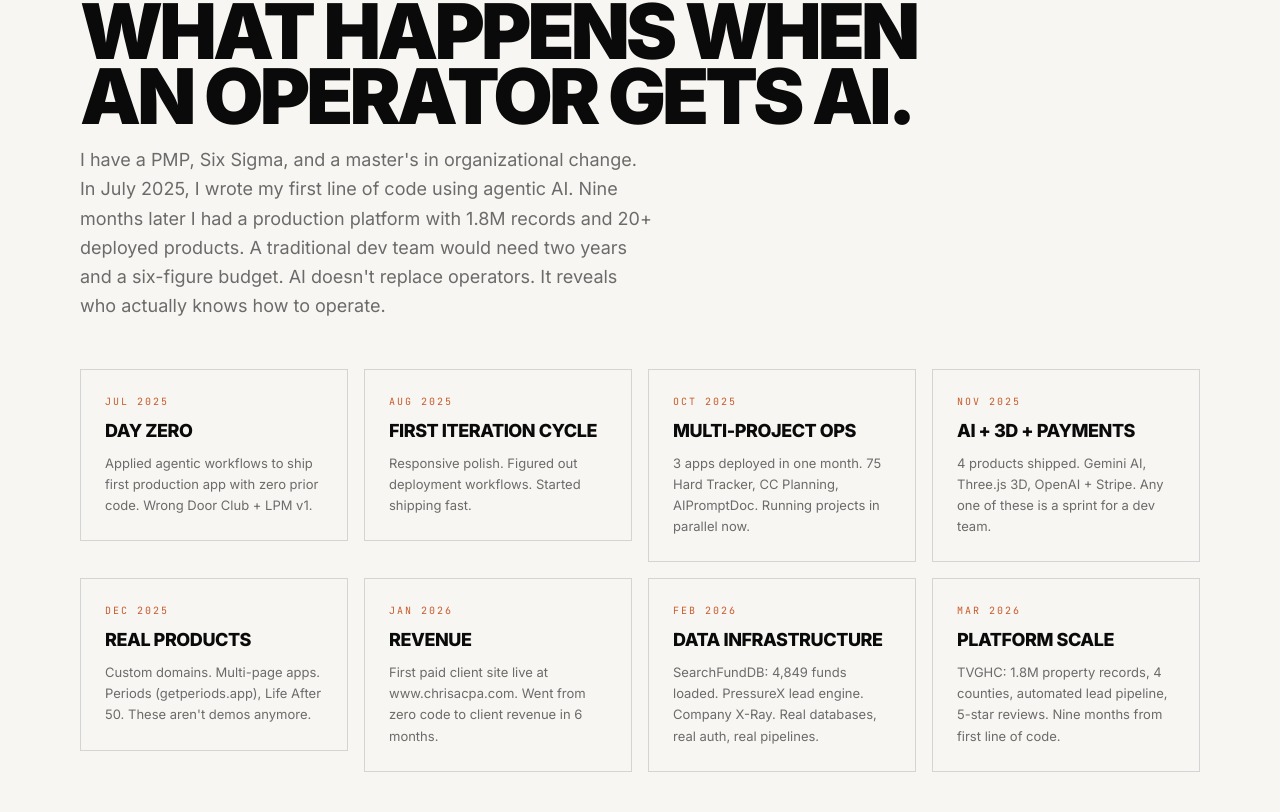
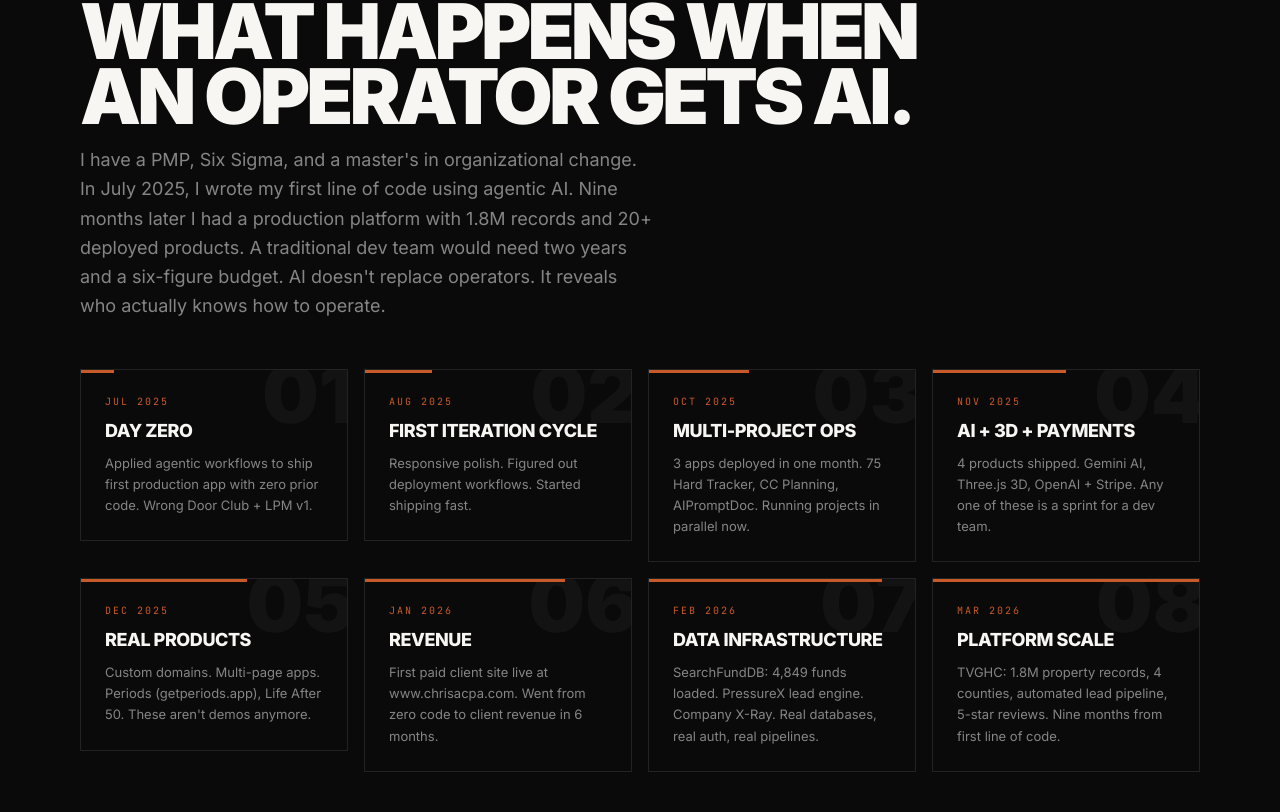
Before and after one commit to Jeromonsele/jj-portfolio, a Next.js app: page / in a window 1280 px wide. Shown: the part 3828-4640 px from the top of the page. Built offline with nearby package versions, Linux system fonts and the light colour scheme.

Commit message:
feat: dark journey section with progress bars, ghost numbers, hover glow

```diff
--- a/src/components/JourneySection.tsx
+++ b/src/components/JourneySection.tsx
@@ -4,14 +4,14 @@ import { ScrollReveal } from "./ScrollReveal";
 import { SectionLabel } from "./SectionLabel";
 
 const milestones = [
-  { month: "Jul 2025", label: "Day Zero", detail: "Applied agentic workflows to ship first production app with zero prior code. Wrong Door Club + LPM v1." },
-  { month: "Aug 2025", label: "First Iteration Cycle", detail: "Responsive polish. Figured out deployment workflows. Started shipping fast." },
-  { month: "Oct 2025", label: "Multi-Project Ops", detail: "3 apps deployed in one month. 75 Hard Tracker, CC Planning, AIPromptDoc. Running projects in parallel now." },
-  { month: "Nov 2025", label: "AI + 3D + Payments", detail: "4 products shipped. Gemini AI, Three.js 3D, OpenAI + Stripe. Any one of these is a sprint for a dev team." },
-  { month: "Dec 2025", label: "Real Products", detail: "Custom domains. Multi-page apps. Periods (getperiods.app), Life After 50. These aren't demos anymore." },
-  { month: "Jan 2026", label: "Revenue", detail: "First paid client site live at www.chrisacpa.com. Went from zero code to client revenue in 6 months." },
-  { month: "Feb 2026", label: "Data Infrastructure", detail: "SearchFundDB: 4,849 funds loaded. PressureX lead engine. Company X-Ray. Real databases, real auth, real pipelines." },
-  { month: "Mar 2026", label: "Platform Scale", detail: "TVGHC: 1.8M property records, 4 counties, automated lead pipeline, 5-star reviews. Nine months from first line of code." },
+  { month: "Jul 2025", label: "Day Zero", detail: "Applied agentic workflows to ship first production app with zero prior code. Wrong Door Club + LPM v1.", num: "01" },
+  { month: "Aug 2025", label: "First Iteration Cycle", detail: "Responsive polish. Figured out deployment workflows. Started shipping fast.", num: "02" },
+  { month: "Oct 2025", label: "Multi-Project Ops", detail: "3 apps deployed in one month. 75 Hard Tracker, CC Planning, AIPromptDoc. Running projects in parallel now.", num: "03" },
+  { month: "Nov 2025", label: "AI + 3D + Payments", detail: "4 products shipped. Gemini AI, Three.js 3D, OpenAI + Stripe. Any one of these is a sprint for a dev team.", num: "04" },
+  { month: "Dec 2025", label: "Real Products", detail: "Custom domains. Multi-page apps. Periods (getperiods.app), Life After 50. These aren't demos anymore.", num: "05" },
+  { month: "Jan 2026", label: "Revenue", detail: "First paid client site live at www.chrisacpa.com. Went from zero code to client revenue in 6 months.", num: "06" },
+  { month: "Feb 2026", label: "Data Infrastructure", detail: "SearchFundDB: 4,849 funds loaded. PressureX lead engine. Company X-Ray. Real databases, real auth, real pipelines.", num: "07" },
+  { month: "Mar 2026", label: "Platform Scale", detail: "TVGHC: 1.8M property records, 4 counties, automated lead pipeline, 5-star reviews. Nine months from first line of code.", num: "08" },
 ];
 
 const techLearned = [
@@ -22,38 +22,56 @@ const techLearned = [
 ];
 
 export function JourneySection() {
+  const totalMilestones = milestones.length;
+
   return (
-    <section id="journey">
-      <SectionLabel number="02.5" label="THE BUILD JOURNEY" />
+    <section id="journey" className="bg-black text-warm-white">
+      <SectionLabel number="02.5" label="THE BUILD JOURNEY" dark />
       <div className="max-w-[1200px] mx-auto px-10 pb-16">
         <ScrollReveal>
           <h2 className="text-[clamp(3rem,6vw,6rem)] font-black uppercase tracking-tighter leading-[0.85] mb-4">
             What Happens When<br />an Operator Gets AI.
           </h2>
-          <p className="text-brand-gray-600 max-w-xl mb-12 text-lg leading-relaxed">
+          <p className="text-white/50 max-w-xl mb-12 text-lg leading-relaxed">
             I have a PMP, Six Sigma, and a master&apos;s in organizational change. In July 2025, I wrote my first line of code using agentic AI. Nine months later I had a production platform with 1.8M records and 20+ deployed products. A traditional dev team would need two years and a six-figure budget. AI doesn&apos;t replace operators. It reveals who actually knows how to operate.
           </p>
         </ScrollReveal>
 
         {/* Timeline */}
         <div className="grid grid-cols-1 md:grid-cols-2 lg:grid-cols-4 gap-4 mb-16">
-          {milestones.map((m, i) => (
-            <ScrollReveal key={m.month} delay={i * 0.06}>
-              <div className="border border-brand-gray-300 p-6">
-                <p className="font-mono text-[10px] text-orange uppercase tracking-[2px] mb-2">{m.month}</p>
-                <h4 className="text-lg font-extrabold uppercase tracking-tight mb-2">{m.label}</h4>
-                <p className="text-[13px] text-brand-gray-600 leading-relaxed">{m.detail}</p>
-              </div>
-            </ScrollReveal>
-          ))}
+          {milestones.map((m, i) => {
+            const progress = ((i + 1) / totalMilestones) * 100;
+            return (
+              <ScrollReveal key={m.month} delay={i * 0.06}>
+                <div className="border border-white/10 p-6 relative overflow-hidden hover:border-orange/40 transition-colors duration-300 group">
+                  {/* Big background number */}
+                  <span
+                    className="absolute -right-2 -top-4 text-[5rem] font-black leading-none text-white/[0.04] pointer-events-none select-none group-hover:text-orange/[0.08] transition-colors duration-300"
+                    aria-hidden="true"
+                  >
+                    {m.num}
+                  </span>
+
+                  {/* Orange progress bar at top */}
+                  <div className="absolute top-0 left-0 h-[3px] bg-orange transition-all duration-500" style={{ width: `${progress}%` }} />
+
+                  <div className="relative z-10">
+                    <p className="font-mono text-[10px] text-orange uppercase tracking-[2px] mb-2">{m.month}</p>
+                    <h4 className="text-lg font-extrabold uppercase tracking-tight mb-2">{m.label}</h4>
+                    <p className="text-[13px] text-white/50 leading-relaxed">{m.detail}</p>
+                  </div>
+                </div>
+              </ScrollReveal>
+            );
+          })}
         </div>
 
         {/* Tech Stack */}
         <ScrollReveal>
-          <p className="font-mono text-[11px] text-orange uppercase tracking-[2px] mb-4">Languages & Tools Learned</p>
+          <p className="font-mono text-[11px] text-orange uppercase tracking-[2px] mb-4">Languages &amp; Tools Learned</p>
           <div className="flex flex-wrap gap-2">
             {techLearned.map((tech) => (
-              <span key={tech} className="font-mono text-[11px] text-brand-gray-600 border border-brand-gray-300 px-3 py-1.5 uppercase tracking-wider">
+              <span key={tech} className="font-mono text-[11px] text-white/40 border border-white/10 px-3 py-1.5 uppercase tracking-wider hover:border-orange/30 hover:text-orange transition-colors duration-200">
                 {tech}
               </span>
             ))}
```
